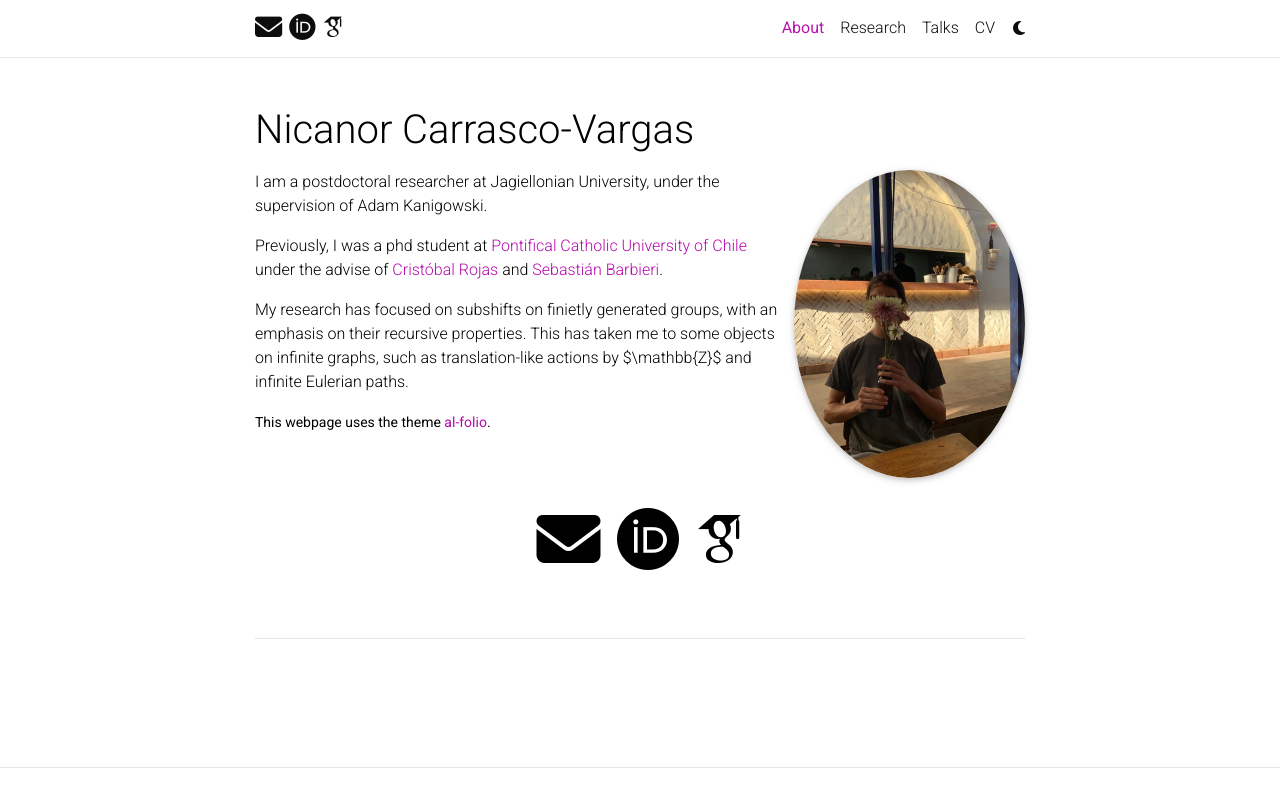
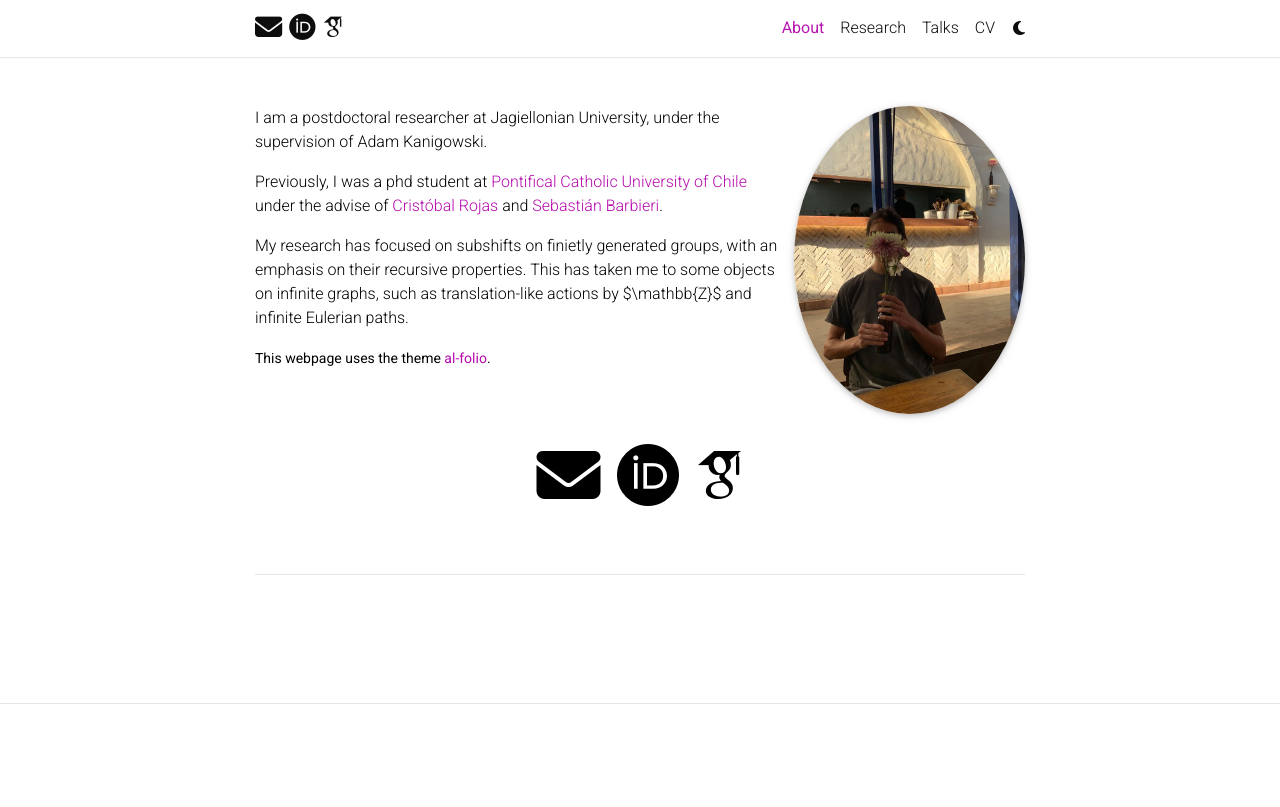
Before and after one commit to nicanorcarrascovargas/nicanorcarrascovargas.github.io, a Jekyll site: the page built from _pages/about.md, in a window 1280 px wide. Shown: the top 807 px of the page. Built offline with Jekyll 4.4.1, drawn with Linux system fonts in a browser that asks for light colours; full-size pictures stand in for the smaller copies a plugin makes; some web fonts are replaced; comment, search, counter and statistics services are not loaded; a style sheet for code colours, icons or effects is not loaded.

Commit message:
Update about.html

```diff
--- a/_layouts/about.html
+++ b/_layouts/about.html
@@ -6,7 +6,7 @@
       <div class="post">
         <header class="post-header">
           <h1 class="post-title">
-            {% if site.title == "blank" -%}<span class="font-weight-bold">{{ site.first_name }}</span> {{ site.middle_name }} {{ site.last_name }}{%- else -%}{{ site.title }}{%- endif %}
+            <!--{% if site.title == "blank" -%}<span class="font-weight-bold">{{ site.first_name }}</span> {{ site.middle_name }} {{ site.last_name }}{%- else -%}{{ site.title }}{%- endif %}-->
           </h1>
           <p class="desc">{{ page.subtitle }}</p>
         </header>
```
